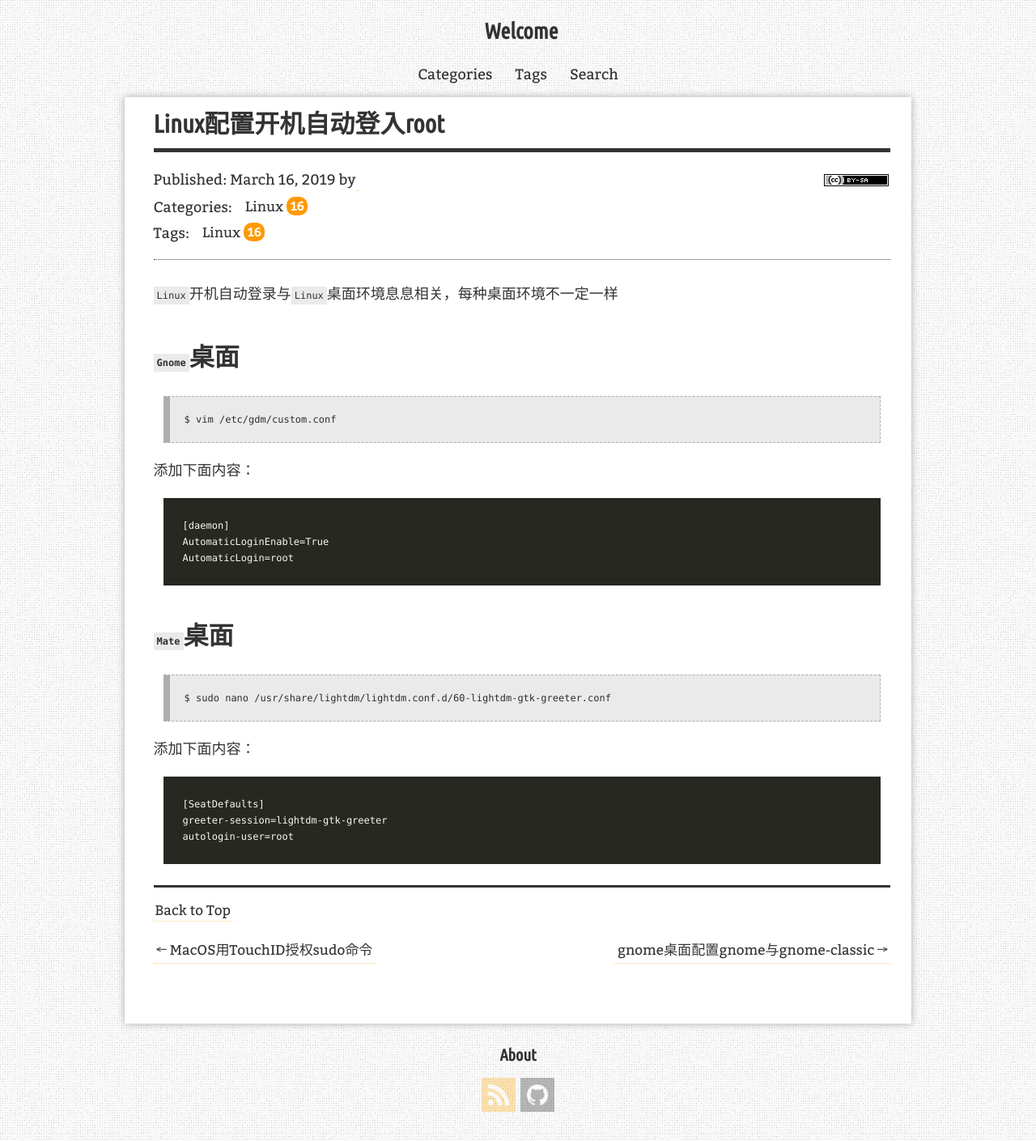
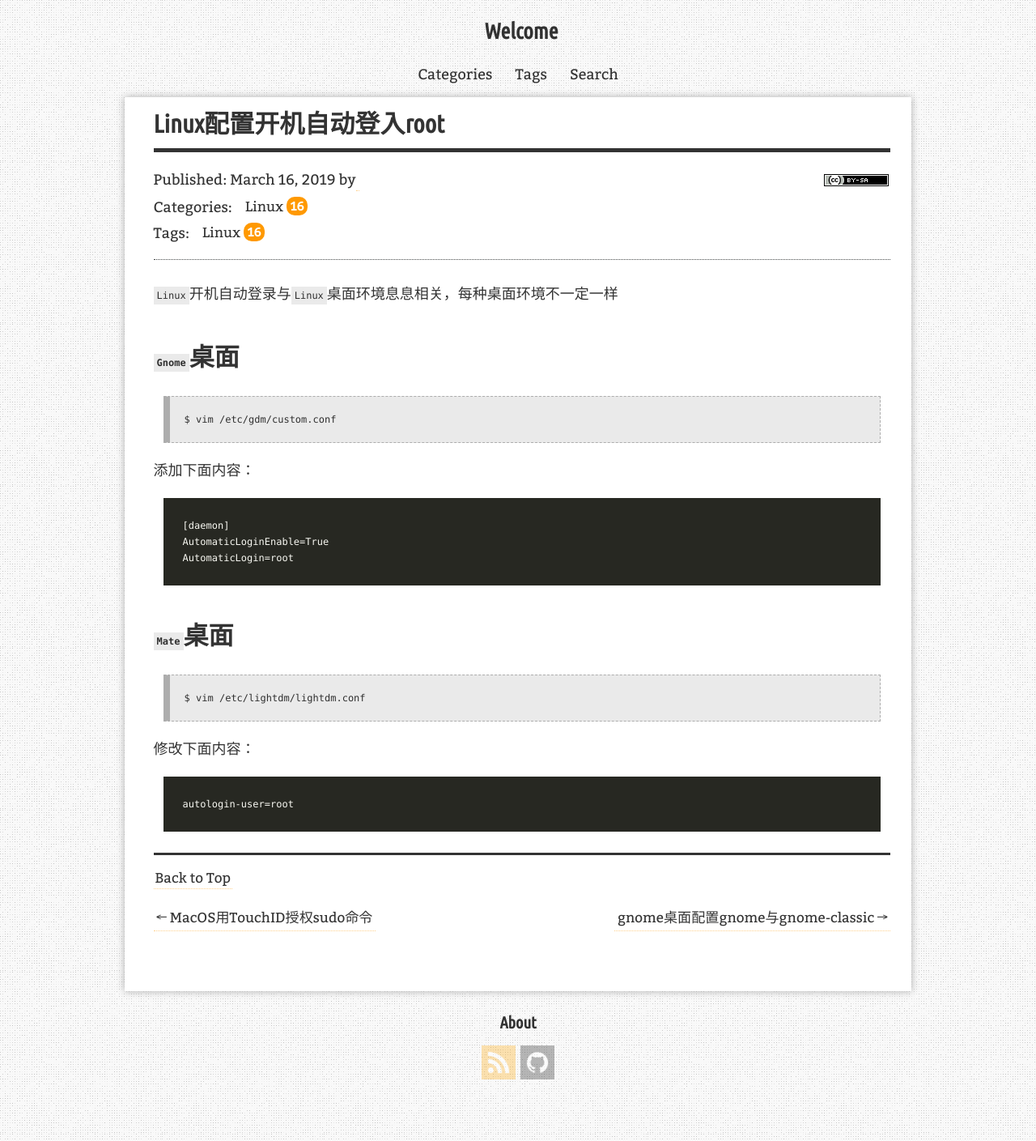
Before and after one commit to xuzheyang/xuzheyang.github.io, a Jekyll site: the page built from _posts/2019-03-16-Linux配置开机自动登入root.md, in a window 1280 px wide. Shown: the whole page at 81% size. Built offline with Jekyll 4.4.1, drawn with Linux system fonts in a browser that asks for light colours; nearby versions of some CDN libraries; comment, search, counter and statistics services are not loaded.

Commit message:
Update 2019-03-16-Linux配置开机自动登入root.md

```diff
--- a/_posts/2019-03-16-Linux配置开机自动登入root.md
+++ b/_posts/2019-03-16-Linux配置开机自动登入root.md
@@ -25,12 +25,10 @@ AutomaticLogin=root
 
 # `Mate`桌面
 
-> $ sudo nano /usr/share/lightdm/lightdm.conf.d/60-lightdm-gtk-greeter.conf
+> $ vim  /etc/lightdm/lightdm.conf
 
-添加下面内容：
+修改下面内容：
 
 ~~~
-[SeatDefaults]
-greeter-session=lightdm-gtk-greeter
 autologin-user=root
 ~~~
```
